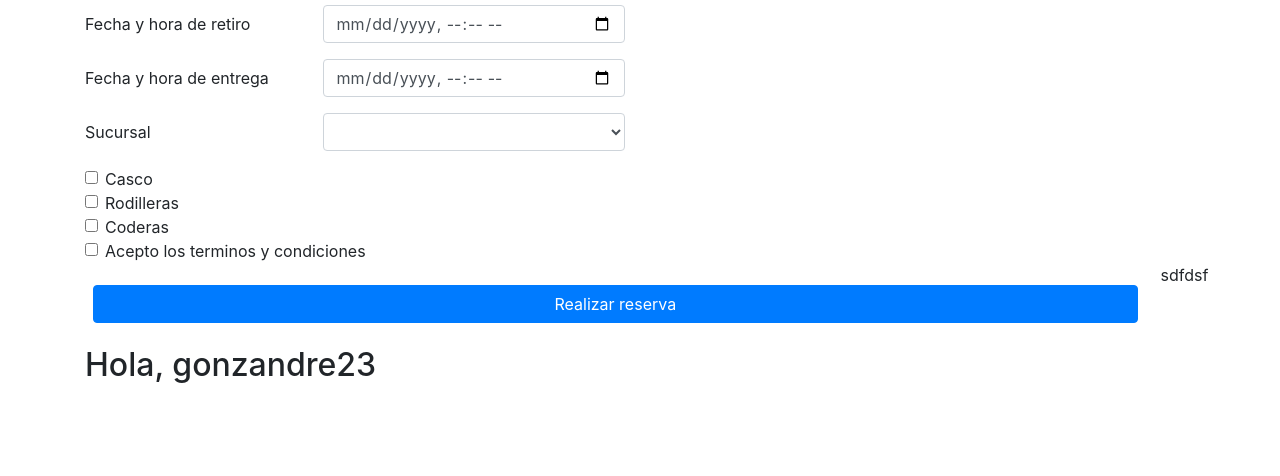
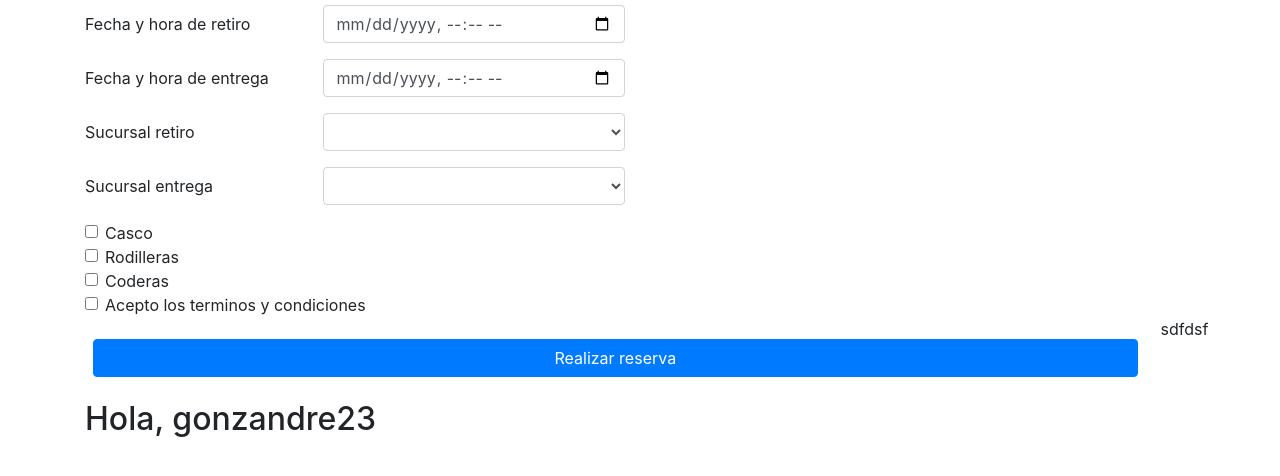
Before and after one commit to GonzAndre/ProyectoBicisChile, a Django app: page /index/detalle_reserva in a window 1280 px wide. Shown: the part 71-547 px from the top of the page. Run offline with Django 3.2, Linux system fonts and the light colour scheme; a user stored in the database is signed in; data comes from the database, SQL or seed files in the repository; both versions use the stored data as it was after the commit; some libraries are stand-ins or nearby versions.

Commit message:
avances en crear objetos

```diff
--- a/Reserva/models.py
+++ b/Reserva/models.py
@@ -34,6 +34,7 @@ class Tarjeta_credito(models.Model):
     Fecha_vencimiento = models.DateField()
 
 class Reserva(models.Model):
+    User = models.ForeignKey(User,on_delete=models.CASCADE,related_name='%(class)s_user')
     Fecha_arriendo_inicial = models.DateField()
     Hora_arriendo_inicial = models.TimeField()
     Fecha_arriendo_final = models.DateField()
--- a/Reserva/views.py
+++ b/Reserva/views.py
@@ -33,7 +33,9 @@ def detalle_reserva(request):
 	data['sucursales'] = sucursales
 	print (data)
 	if (request.POST):
-		print(request.POST)
+		bicis_stock = request.POST['bicis']
+		fecha_retiro = request.POST['fecha_retiro']
+		fecha_entrega = request.POST['fecha_retiro']
 	# if request.POST:
 	# 	lista_obj = []
 	# 	filtro = []
--- a/Templates/detalle_reserva.html
+++ b/Templates/detalle_reserva.html
@@ -33,12 +33,25 @@
           </div>
         </div>
       <div class="form-group row">
-        <label for="exampleFormControlSelect1" class="col-5 col-form-label">Sucursal</label>
+        <label for="exampleFormControlSelect1" class="col-5 col-form-label">Sucursal retiro</label>
         <div class="col-7  ">
-          <select  class="form-control" id="exampleFormControlSelect1">
+          <select  class="form-control" id="sucursal_retiro">
             <option value=""></option>
             {% for i in sucursales %}
-            <option>{{i.Nombre}}</option>
+            <option value="{{i.pk}}">{{i.Nombre}}</option>
+
+            {% endfor %}
+
+          </select>
+        </div>
+      </div>
+      <div class="form-group row">
+        <label for="exampleFormControlSelect1" class="col-5 col-form-label">Sucursal entrega</label>
+        <div class="col-7  ">
+          <select  class="form-control" id="sucursal_entrega">
+            <option ></option>
+            {% for i in sucursales %}
+            <option value="{{i.pk}}">{{i.Nombre}}</option>
 
             {% endfor %}
 
@@ -84,15 +97,21 @@
 
 <script>
 $( document ).ready(function() {
+  alert({{user.pk}});
+
   // alert("hola");
   // alert(getCookie('bicis'));
   bicis = getCookie('bicis');
   // alert(bicis);
   // console.log("{% csrf_token %}");
   $('#form_detalle_reserva').submit(function(){
-  alert("holis");
+  alert("holsa");
   var fecha_retiro=$('#fecha_retiro').val().split('-');
   var fecha_entrega=$('#fecha_entrega').val().split('-');
+  var sucursal_retiro=$('#sucursal_retiro').val();
+  var sucursal_entrega=$('#sucursal_entrega').val();
+  alert('RETIRO'+sucursal_retiro);
+  alert('ENTREGA'+sucursal_entrega);
   // var anho_retiro = fecha[0];
   // var mes_retiro = fecha[1];
   // var aux_dia_retiro = fecha[2].split('T');
@@ -117,7 +136,6 @@ $( document ).ready(function() {
     }
     // alert(mass);
 
-
   $.ajax({
       url: "{% url 'detalle_reserva' %}",
       type: "POST",
@@ -125,6 +143,8 @@ $( document ).ready(function() {
           'bicis':String(bicis),
           'fecha_retiro':String(fecha_retiro),
           'fecha_entrega':String(fecha_entrega),
+          'sucursal_retiro': String(sucursal_retiro),
+          'sucursal_entrega': String(sucursal_entrega),
           'csrfmiddlewaretoken': getCookie('csrftoken'),
       },
       success: function (data) {
```
Also changed, not shown: Templates/reserva.html (+19 -3 lines), Reserva/migrations/0007_reserva_user.py (added), db.sqlite3.
